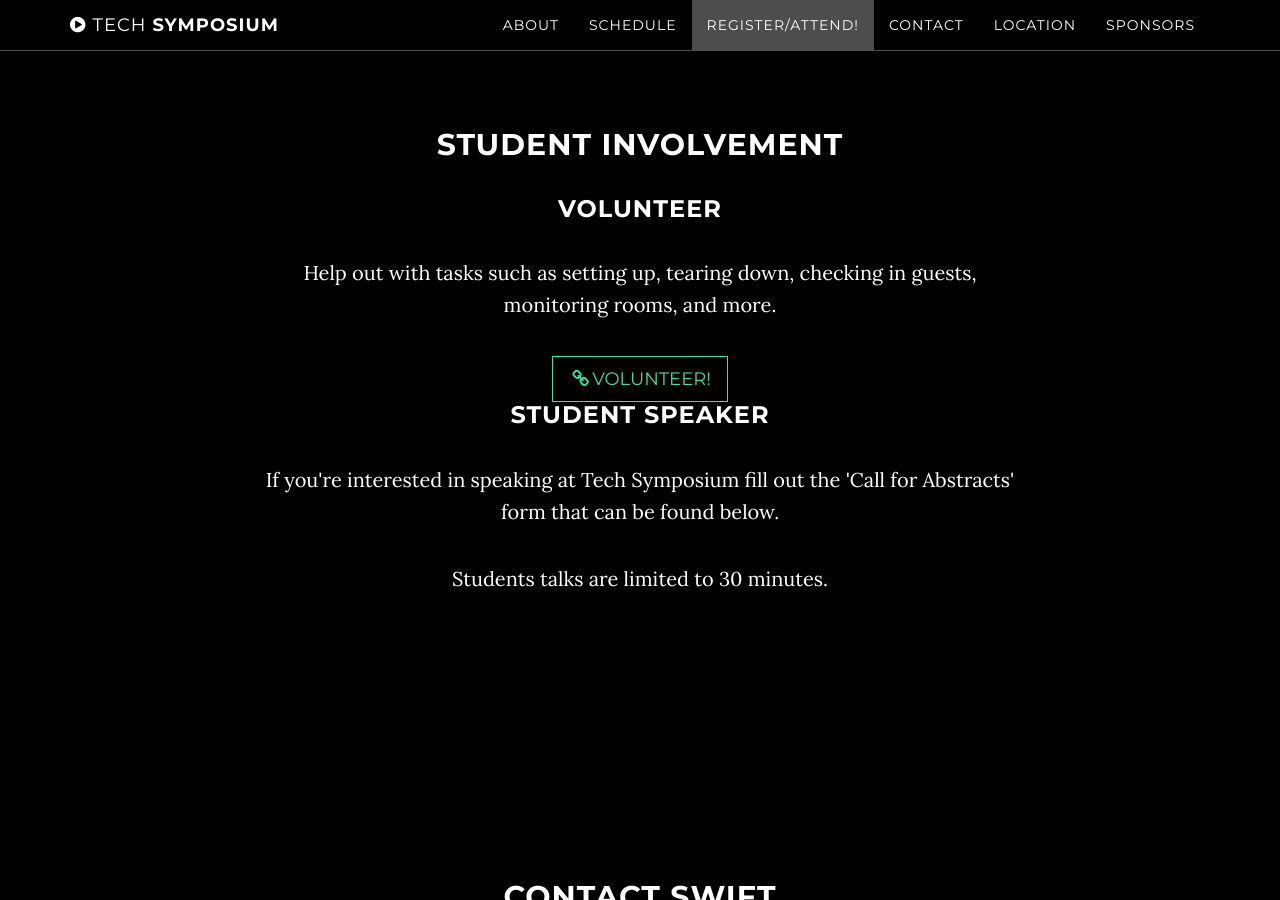
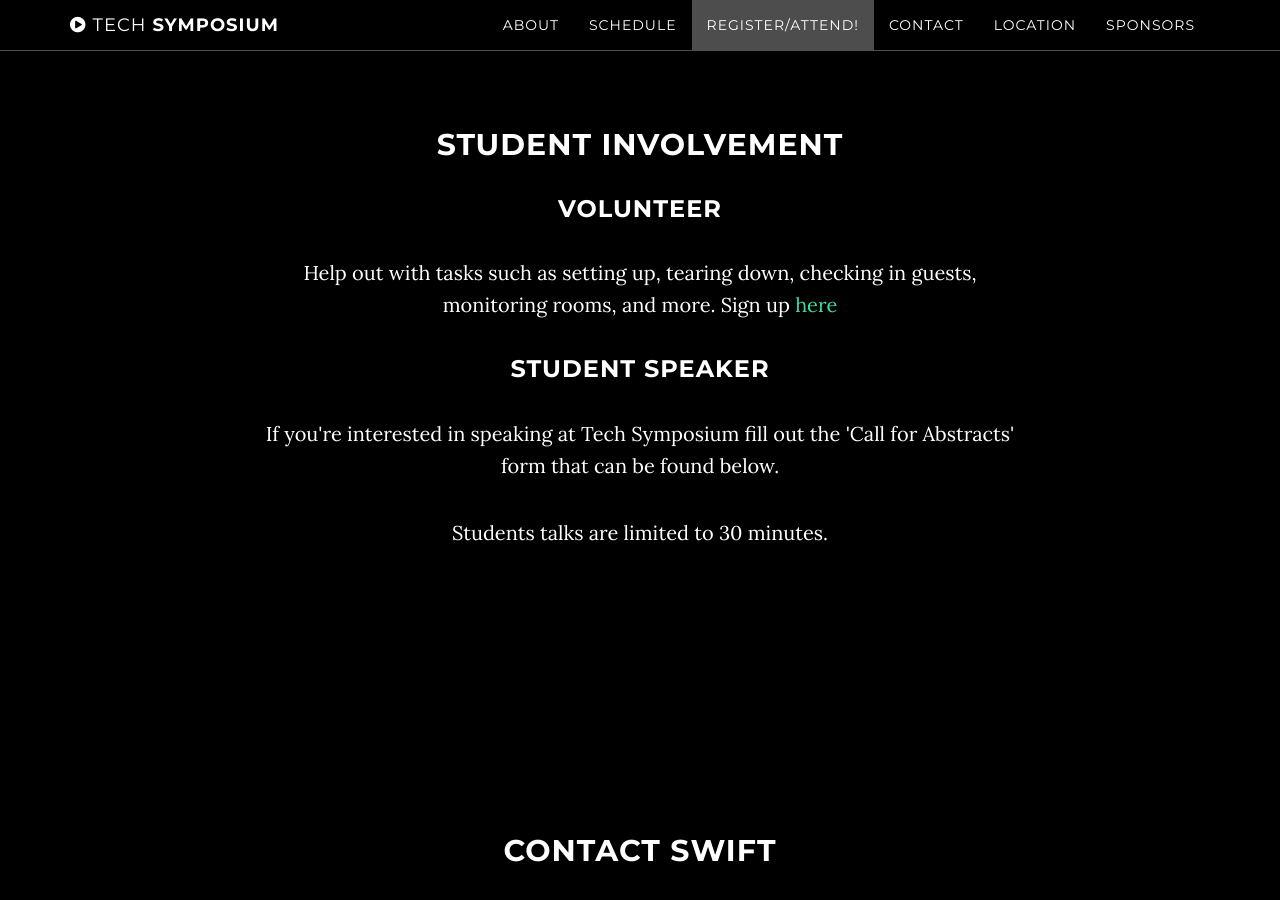
Before and after one commit to CalPolySWIFT/techsymposium-website, a Jekyll site: the page built from index.html, in a window 1280 px wide and 900 px high, scrolled down 2868 px. Built offline with Jekyll 4.4.1, drawn with Linux system fonts in a browser that asks for light colours.

Commit message:
Update index.html

```diff
--- a/index.html
+++ b/index.html
@@ -114,9 +114,9 @@
     <div id="student-volunteer" class="row">
         <div class="col-lg-8 col-lg-offset-2">
             <h3>Volunteer</h3>
-            <p>Help out with tasks such as setting up, tearing down, checking in guests, monitoring rooms, and more. </p>
-            <a class="btn btn-default btn-lg" href="https://da.gd/Volunteer">
-                <i class="fa fa-link fa-fw"></i>Volunteer!
+            <p>Help out with tasks such as setting up, tearing down, checking in guests, monitoring rooms, and more.
+                Sign up <a href="https://da.gd/Volunteer">here</a>
+
             </a>
         </div>
     </div>
```
